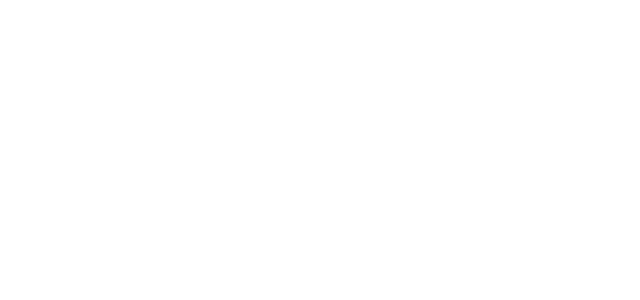
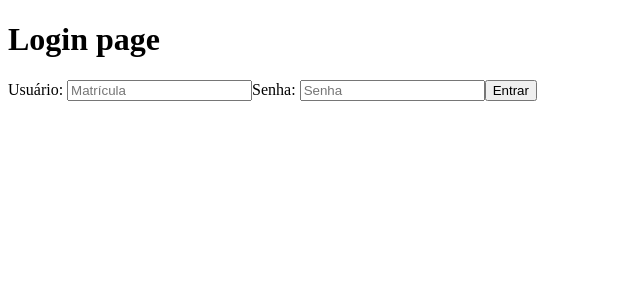
Before and after one commit to apc-unb/apc-admin, a React (Create React App) app: page /login in a window 1280 px wide. Shown: the top 300 px of the page, without its empty margins (0-640 px from the left). Built offline with nearby package versions, Linux system fonts and the light colour scheme.

Commit message:
- Big change to the repo - Adding login page

```diff
--- a/package.json
+++ b/package.json
@@ -3,7 +3,6 @@
   "version": "0.1.0",
   "private": true,
   "dependencies": {
-    "@material-ui/core": "^4.4.3",
     "axios": "^0.19.0",
     "react": "^16.9.0",
     "react-dom": "^16.9.0",
@@ -11,7 +10,7 @@
     "react-scripts": "3.1.2"
   },
   "scripts": {
-    "start": "PORT=5000 react-scripts start",
+    "start": "set PORT=5000 && react-scripts start",
     "build": "react-scripts build",
     "test": "react-scripts test",
     "eject": "react-scripts eject"
--- a/public/index.html
+++ b/public/index.html
@@ -2,14 +2,14 @@
 <html lang="en">
   <head>
     <meta charset="utf-8" />
-    <link rel="shortcut icon" href="%PUBLIC_URL%/favicon.ico" />
+    <link rel="icon" href="unb-logo.png" type="image/icon type">
     <meta name="viewport" content="width=device-width, initial-scale=1" />
     <meta name="theme-color" content="#000000" />
     <meta
       name="description"
       content="Web site created using create-react-app"
     />
-    <title>Admin APC</title>
+    <title>apc-admin</title>
   </head>
   <body>
     <noscript>You need to enable JavaScript to run this app.</noscript>
--- a/src/App.js
+++ b/src/App.js
@@ -2,12 +2,6 @@
 import React from 'react';
 import Routes from './routes';
 
-function App() {
-  return (
-    <div className="App">
-      <Routes/>
-    </div>
-  );
-}
+const App = () => <Routes />;
 
 export default App;
--- /dev/null
+++ b/src/auth.js
@@ -0,0 +1,4 @@
+export const isAuthenticated = () => {
+    if (localStorage.getItem('admin_exist') === 'true') return true
+    return false
+};
--- /dev/null
+++ b/src/pages/Login/index.js
@@ -0,0 +1,56 @@
+import React, { useState } from 'react';
+import api from '../../services/api.js';
+
+function Login({ history }) {
+    const [username, setUsername] = useState('')
+    const [password, setPassword] = useState('')
+
+
+    async function handleSubmit(event) {
+      event.preventDefault()
+
+      const response = await api.post('/admin/login', {
+        matricula: username,
+        password
+      })
+
+      const admin_data = response.data
+
+      localStorage.setItem('admin_id', admin_data.admin.ID)
+      localStorage.setItem('admin_exist', admin_data.userexist)
+
+      if(!admin_data.userexist)
+        alert('\nO usuário não foi encontrado ou não existe\n\nUsuário ou senha podem estar incorretos')
+
+      history.push('/')
+
+    }
+
+    return (
+      <div className="login-page">
+        <h1>Login page</h1>
+        <form onSubmit={handleSubmit}>
+            <label htmlFor="username">Usuário: </label>
+            <input
+                id="username"
+                type="text"
+                placeholder="Matrícula"
+                value={username}
+                onChange={event => setUsername(event.target.value)}
+            />
+            <label htmlFor="password">Senha: </label>
+            <input
+                id="password"
+                type="password"
+                placeholder="Senha"
+                value={password}
+                onChange={event => setPassword(event.target.value)}
+            />
+
+            <button className="btn" type="submit">Entrar</button>
+        </form>
+      </div>
+    );
+}
+
+export default Login;
--- a/src/pages/exam/index.js
+++ /dev/null
@@ -1,11 +0,0 @@
-import React from 'react'
-
-function Exam() {
-    return (
-      <div className="exam-page">
-        <h1>Hello Exam</h1>
-      </div>
-    );
-}
-
-export default Exam
--- a/src/pages/home/index.js
+++ b/src/pages/home/index.js
@@ -1,11 +1,11 @@
-import React from 'react'
+import React from 'react';
 
 function Home() {
     return (
       <div className="home-page">
-        <h1>Hello Home</h1>
+        <h1>Hello {localStorage.getItem('admin_id')}</h1>
       </div>
     );
 }
 
-export default Home
+export default Home;
--- a/src/pages/news/index.js
+++ /dev/null
@@ -1,11 +0,0 @@
-import React from 'react'
-
-function News() {
-    return (
-      <div className="news-page">
-        <h1>Hello News</h1>
-      </div>
-    );
-}
-
-export default News
--- a/src/pages/schoolClass/index.js
+++ /dev/null
@@ -1,75 +0,0 @@
-import React, { useState, useEffect } from 'react'
-import api from '../../services/api'
-
-import {
-  Button,
-  Card,
-  CardActionArea,
-  CardContent,
-  CardActions,
-  Typography,
-} from '@material-ui/core'
-
-function SchoolClass() {
-
-  const [classes, setClasses] = useState([])
-
-  useEffect(() => {
-    async function getData() {
-      const response = await api.get('/classes')
-
-      setClasses(response.data)
-    }
-    getData()
-
-  }, [classes])
-
-  async function handleDelete(id) {
-    if(window.confirm("Deseja mesmo deletar esta?")) {
-      try {
-        const res = await api.delete(`/classes`, { data: [ {"id": id } ] } )
-        console.log(res.status)
-      } catch(err) {
-        console.error(err)
-      }
-    }
-  }
-
-
-  return (
-    <div className="schoolClass-page">
-      <h1>Turmas de APC</h1>
-      <br/>
-      {classes.map( c => (
-      <div key={c.ID}>
-        <Card className={classes.card}>
-        <CardActionArea>
-          <CardContent>
-            <Typography gutterBottom variant="h5" component="h2">
-              { c.classname } - { c.year }/{ c.season }
-            </Typography>
-            <Typography variant="body2" color="textSecondary" component="p">
-              Professor(a): {c.professorfirstname} {c.professorlastname}
-            </Typography>
-            <Typography variant="body2" color="textSecondary" component="p">
-              Local: { c.address }
-            </Typography>
-          </CardContent>
-        </CardActionArea>
-        <CardActions>
-          <Button variant="contained" size="small" color="primary">
-            Editar
-          </Button>
-          <Button size="small" color="primary" onClick={() => handleDelete(c.ID)}>
-            Deletar
-          </Button>
-        </CardActions>
-      </Card>
-      <br/>
-    </div>
-    ))}
-    </div>
-  );
-}
-
-export default SchoolClass
--- a/src/pages/student/index.js
+++ /dev/null
@@ -1,11 +0,0 @@
-import React from 'react'
-
-function Student() {
-    return (
-      <div className="student-page">
-        <h1>Hello Student</h1>
-      </div>
-    );
-}
-
-export default Student
--- a/src/routes.js
+++ b/src/routes.js
@@ -1,27 +1,34 @@
 import React from 'react'
-import { BrowserRouter, Switch, Route} from 'react-router-dom'
+import { isAuthenticated } from './auth'
 
-import SchoolClass from './pages/schoolClass'
-import Student from './pages/student'
-import Home from './pages/home'
-import Exam from './pages/exam'
-import News from './pages/news'
+import { BrowserRouter, Switch, Route, Redirect } from 'react-router-dom'
+
+import Home from './pages/Home'
+import Login from './pages/Login'
 
 
-
+const PrivateRoute = ( { component: Component, ...rest} ) => (
+    <Route
+        { ... rest }
+        render={props =>
+            isAuthenticated() ? (
+                <Component { ... props } />
+            ) : (
+                <Redirect to={{ pathname: '/login', state: { from: props.location } }} />
+            )
+        }
+    />
+);
 
 function Routes() {
     return (
         <BrowserRouter>
             <Switch>
-                <Route exact path = "/" component= { Home } />
-                <Route exact path = "/news" component= { News } />
-                <Route exact path = "/exams" component= { Exam } />
-                <Route exact path = "/students" component= { Student } />
-                <Route exact path = "/classes" component= { SchoolClass } />
+                <PrivateRoute exact path = "/" component= { Home } />
+                <Route exact path = "/login" component= { Login } />
             </Switch>
         </BrowserRouter>
-    )
+    );
 }
 
-export default Routes
+export default Routes;
```
Also changed, not shown: public/unb-logo.png (added), 1 other file (tests, documents, lock files or other folders).
